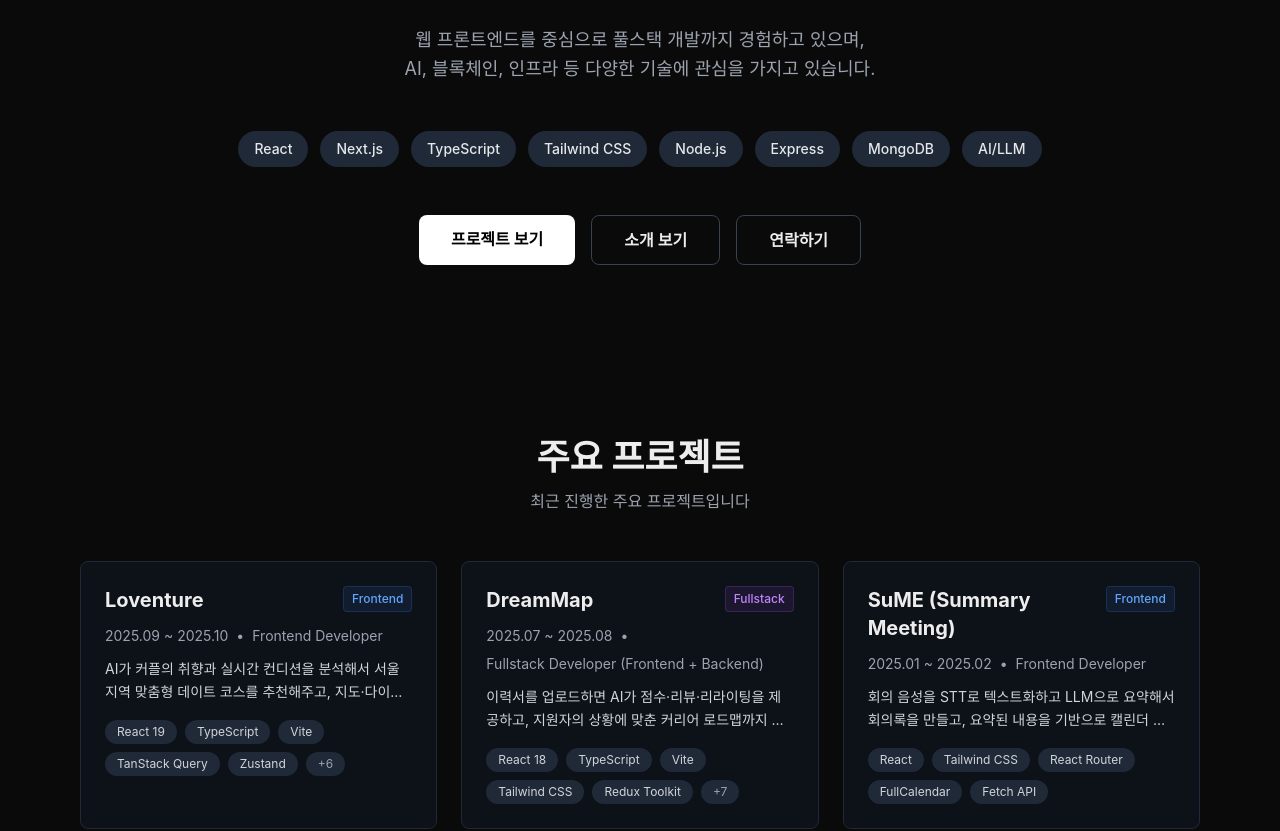
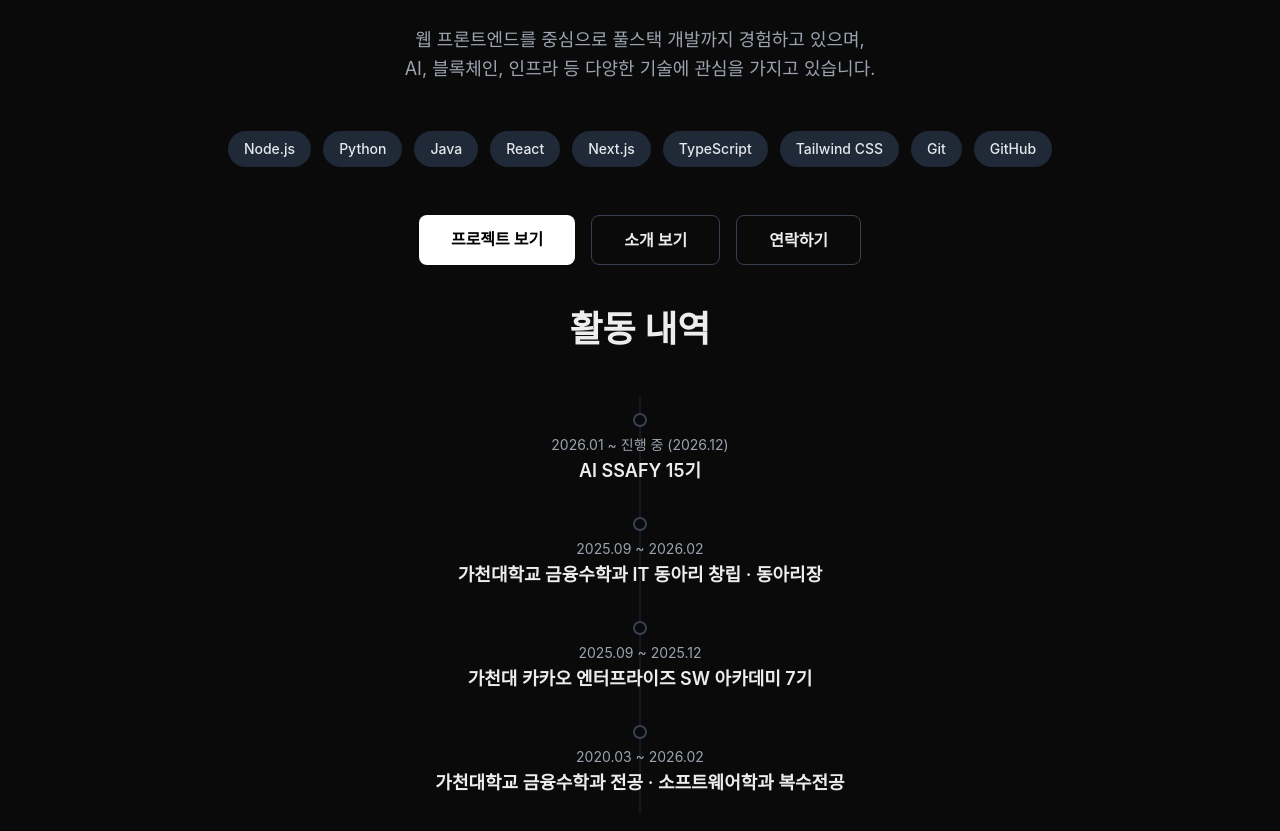
Before and after one commit to yangjihun/portfolio, a Next.js app: page / in a window 1280 px wide. Shown: the part 380-1211 px from the top of the page. Built offline with nearby package versions, Linux system fonts and the light colour scheme.

Commit message:
feat: add active & add stack

```diff
--- a/src/app/about/page.tsx
+++ b/src/app/about/page.tsx
@@ -2,6 +2,8 @@
 
 import { motion } from 'framer-motion';
 import SectionTitle from '@/components/SectionTitle';
+import { projects } from '@/data/projects';
+import { activities } from '@/data/activities';
 
 export default function AboutPage() {
   const techStacks = {
@@ -10,15 +12,15 @@ export default function AboutPage() {
       'TypeScript',
       'Tailwind CSS',
       'Zustand / Redux Toolkit',
-      'TanStack Query',
-      'Framer Motion',
-      'React Router',
+      'TanStack Query'
     ],
     backend: [
+      'PHP / Laravel',
+      'Python',
+      'Java',
       'Node.js / Express',
       'MongoDB',
-      'JWT Authentication',
-      'RESTful API',
+      'MySQL'
     ],
     tools: [
       'Git / GitHub',
@@ -29,44 +31,28 @@ export default function AboutPage() {
     ],
     interests: [
       'AI / LLM 통합',
-      '블록체인 / Web3',
-      '클라우드 인프라',
       'UX/UI 디자인',
     ],
   };
 
-  const timeline = [
-    {
-      period: '2025.09 ~ 2025.10',
-      title: 'Loventure',
-      description: 'AI 기반 데이트 코스 추천 서비스 프론트엔드 개발',
-      tech: 'React 19, TypeScript, Zustand, TanStack Query',
-    },
-    {
-      period: '2025.09 ~ 진행중',
-      title: 'COMMIT 동아리 공식 홈페이지',
-      description: 'IT 동아리 홈페이지 풀스택 개발 및 동아리장 역할',
-      tech: 'React, Node.js, TypeScript',
-    },
-    {
-      period: '2025.07 ~ 2025.08',
-      title: 'DreamMap',
-      description: 'AI 이력서 분석 및 로드맵 제안 서비스 풀스택 개발',
-      tech: 'React, Express, MongoDB, Gemini API',
-    },
-    {
-      period: '2025.06 ~ 2025.07',
-      title: 'xrpl-eyes',
-      description: 'XRPL 기반 UAW 대시보드 프론트엔드 개발',
-      tech: 'React, TypeScript, Recharts, Framer Motion',
-    },
-    {
-      period: '2025.01 ~ 2025.02',
-      title: 'SuME (Summary Meeting)',
-      description: '회의 음성 요약 및 캘린더 연동 서비스 프론트엔드 개발',
-      tech: 'React, Tailwind CSS, FullCalendar',
-    },
-  ];
+  const parseStartMonth = (period: string) => {
+    const match = period.match(/(\d{4})\.(\d{2})/);
+    if (!match) return 0;
+    const year = Number(match[1]);
+    const month = Number(match[2]);
+    return year * 12 + month;
+  };
+
+  const timeline = [...projects]
+    .sort((a, b) => parseStartMonth(b.period) - parseStartMonth(a.period))
+    .map((project) => ({
+      id: project.id,
+      period: project.period,
+      name: project.name,
+      title: project.title,
+      description: project.summary,
+      tech: project.techTags.join(', '),
+    }));
 
   return (
     <div className="container mx-auto max-w-4xl px-4 py-16">
@@ -91,12 +77,11 @@ export default function AboutPage() {
               Next.js, Tailwind CSS 등 모던 웹 기술 스택에 능숙합니다.
             </p>
             <p>
-              프론트엔드뿐만 아니라 Node.js를 활용한 백엔드 개발과 AI, 블록체인,
-              클라우드 인프라 등 다양한 기술 영역에 관심을 가지고 있으며, 꾸준히
+              프론트엔드뿐만 아니라 백엔드 개발과 AI 등 다양한 기술 영역에 관심을 가지고 있으며, 꾸준히
               학습하고 있습니다.
             </p>
             <p>
-              IT 동아리 COMMIT의 동아리장으로 활동하며 팀 프로젝트를 주도하고,
+              IT 동아리 COMMIT의 동아리장으로 활동했으며, 팀 프로젝트를 주도하고,
               다양한 협업 경험을 쌓아가고 있습니다.
             </p>
           </div>
@@ -177,7 +162,7 @@ export default function AboutPage() {
         <div className="space-y-6">
           {timeline.map((item, index) => (
             <motion.div
-              key={item.title}
+              key={item.id}
               initial={{ opacity: 0, x: -20 }}
               whileInView={{ opacity: 1, x: 0 }}
               viewport={{ once: true }}
@@ -186,8 +171,8 @@ export default function AboutPage() {
             >
               <div className="absolute -left-[9px] top-0 h-4 w-4 rounded-full border-2 border-gray-700 bg-background" />
               <div className="mb-1 text-sm text-gray-400">{item.period}</div>
-              <h4 className="mb-2 text-xl font-semibold">{item.title}</h4>
-              <p className="mb-2 text-gray-300">{item.description}</p>
+              <h4 className="mb-2 text-xl font-semibold">{item.name}</h4>
+              <p className="mb-2 text-gray-300">{item.title}</p>
               <p className="text-sm text-gray-500">{item.tech}</p>
             </motion.div>
           ))}
--- a/src/app/page.tsx
+++ b/src/app/page.tsx
@@ -5,26 +5,28 @@ import { motion } from 'framer-motion';
 import ProjectCard from '@/components/ProjectCard';
 import SectionTitle from '@/components/SectionTitle';
 import { projects } from '@/data/projects';
+import { activities } from '@/data/activities';
 
 export default function HomePage() {
   // 최신 3개 프로젝트 (featured)
   const featuredProjects = projects.slice(0, 3);
 
   const techStack = [
+    'Node.js',
+    'Python',
+    'Java',
     'React',
     'Next.js',
     'TypeScript',
     'Tailwind CSS',
-    'Node.js',
-    'Express',
-    'MongoDB',
-    'AI/LLM',
+    'Git',
+    'GitHub'
   ];
 
   return (
     <div className="container mx-auto max-w-6xl px-4 py-16">
       {/* Hero Section */}
-      <section className="mb-32 flex min-h-[70vh] flex-col items-center justify-center text-center">
+      <section className="mb-0 flex min-h-[70vh] flex-col items-center justify-center text-center">
         <motion.div
           initial={{ opacity: 0, y: 30 }}
           animate={{ opacity: 1, y: 0 }}
@@ -89,6 +91,31 @@ export default function HomePage() {
         </motion.div>
       </section>
 
+      {/* Activities Section */}
+      <section className="mb-20">
+        <SectionTitle>활동 내역</SectionTitle>
+
+        <div className="relative mx-auto max-w-3xl">
+          <div className="absolute left-1/2 top-0 h-full w-px -translate-x-1/2 bg-gray-800" />
+          <div className="space-y-0">
+            {activities.map((activity, index) => (
+              <motion.div
+                key={activity.id}
+                initial={{ opacity: 0, y: 8 }}
+                whileInView={{ opacity: 1, y: 0 }}
+                viewport={{ once: true }}
+                transition={{ delay: index * 0.05 }}
+                className="relative py-4 text-center"
+              >
+                <div className="mx-auto mb-2 h-3.5 w-3.5 rounded-full border-2 border-gray-700 bg-background" />
+                <div className="mb-0.5 text-sm text-gray-400">{activity.period}</div>
+                <h3 className="text-base font-semibold md:text-lg">{activity.title}</h3>
+              </motion.div>
+            ))}
+          </div>
+        </div>
+      </section>
+
       {/* Featured Projects Section */}
       <section className="mb-32">
         <SectionTitle subtitle="최근 진행한 주요 프로젝트입니다">
--- a/src/components/ProjectCard.tsx
+++ b/src/components/ProjectCard.tsx
@@ -40,9 +40,14 @@ export default function ProjectCard({ project, index = 0 }: ProjectCardProps) {
         className="group block h-full rounded-lg border border-gray-800 bg-gray-900/50 p-6 transition-all hover:border-gray-700 hover:bg-gray-900/80"
       >
         <div className="mb-3 flex items-start justify-between gap-2">
-          <h3 className="text-xl font-bold group-hover:text-white">
-            {project.name}
-          </h3>
+          <div className="min-w-0">
+            <h3 className="text-xl font-bold group-hover:text-white">
+              {project.name}
+            </h3>
+            <p className="mt-1 line-clamp-1 text-sm text-gray-400">
+              {project.title}
+            </p>
+          </div>
           <span
             className={`shrink-0 rounded border px-2 py-1 text-xs font-medium ${
               categoryColors[project.category]
@@ -57,10 +62,6 @@ export default function ProjectCard({ project, index = 0 }: ProjectCardProps) {
           <span>•</span>
           <span>{project.role}</span>
         </div>
-
-        <p className="mb-4 line-clamp-2 text-sm leading-relaxed text-gray-300">
-          {project.summary}
-        </p>
 
         <div className="flex flex-wrap gap-2">
           {project.techTags.slice(0, 5).map((tag) => (
--- /dev/null
+++ b/src/data/activities.ts
@@ -0,0 +1,49 @@
+export type ActivityCategory = 'education' | 'leadership' | 'program';
+
+export interface Activity {
+  id: string;
+  period: string;
+  title: string;
+  description: string;
+  category: ActivityCategory;
+  tags?: string[];
+}
+
+export const activities: Activity[] = [
+  {
+    id: 'ai-ssafy-15',
+    period: '2026.01 ~ 진행 중 (2026.12)',
+    title: 'AI SSAFY 15기',
+    description:
+      'AI 기반 문제 해결 역량을 강화하며, 서비스 개발 관점에서 모델/데이터/제품을 연결하는 학습을 진행하고 있습니다.',
+    category: 'program',
+    tags: ['AI', 'Program'],
+  },
+  {
+    id: 'commit-founder-lead',
+    period: '2025.09 ~ 2026.02',
+    title: '가천대학교 금융수학과 IT 동아리 창립 · 동아리장',
+    description:
+      '동아리 운영 체계 수립, 스터디/프로젝트 기획, 팀 협업 문화 정착을 주도했습니다.',
+    category: 'leadership',
+    tags: ['Leadership', 'Community'],
+  },
+  {
+    id: 'kakao-enterprise-academy-7',
+    period: '2025.09 ~ 2025.12',
+    title: '가천대 카카오 엔터프라이즈 SW 아카데미 7기',
+    description:
+      '프로젝트 중심 커리큘럼을 통해 협업/개발 프로세스와 실무형 구현 경험을 강화했습니다.',
+    category: 'program',
+    tags: ['Program', 'Project'],
+  },
+  {
+    id: 'gachon-double-major',
+    period: '2020.03 ~ 2026.02',
+    title: '가천대학교 금융수학과 전공 · 소프트웨어학과 복수전공',
+    description:
+      '금융 도메인 기반의 수학적 사고와 소프트웨어 개발 역량을 함께 쌓고 있습니다.',
+    category: 'education',
+    tags: ['Major', 'Double Major'],
+  },
+];
--- a/src/data/projects.ts
+++ b/src/data/projects.ts
@@ -8,6 +8,7 @@ export interface ProjectLink {
 export interface Project {
   id: string;            // slug / route key
   name: string;
+  title: string;
   period: string;        // e.g. "2025.07 ~ 2025.08"
   role: string;          // e.g. "Frontend Developer", "Fullstack Developer"
   summary: string;       // 1~2 sentence summary in Korean
@@ -20,8 +21,109 @@ export interface Project {
 
 export const projects: Project[] = [
   {
+    id: 'studyroom-reservation',
+    name: 'RE:MIT',
+    title: '금융수학과 스터디룸 예약 시스템',
+    period: '2025.10 ~ 2025.12',
+    role: 'Fullstack Developer (QA)',
+    category: 'fullstack',
+    summary:
+      '내부망 환경에서 학과생 전용 스터디룸 예약과 열쇠함 접근을 관리하기 위해 구현한 웹 기반 예약 시스템입니다.',
+    techTags: [
+      'PHP',
+      'Laravel',
+      'MySQL',
+      'Google SMTP'
+    ],
+    highlights: [
+      '학과생 이메일 기반 회원가입 및 로그인 기능을 제공했습니다.',
+      '스터디룸 예약 생성 및 조회 기능을 구현했습니다.',
+      '예약자에게 열쇠함 접근 정보를 제공하는 흐름을 구성했습니다.',
+      'GC Free WiFi 내부망 환경에서만 접속 가능하도록 접근을 제한했습니다.'
+    ],
+    responsibilities: [
+      '팀 프로젝트에서 QA 및 예외 처리 전반을 담당했습니다.',
+      '예약 중복, 인증되지 않은 접근, 비정상 요청에 대한 처리 로직을 점검하고 보완했습니다.',
+      '운영 환경을 가정한 테스트 시나리오를 기반으로 서비스 안정화 작업을 수행했습니다.'
+    ],
+    links: [
+      { label: 'Service', href: '#' }
+    ]
+  },
+  {
+    id: 'timetable-recommender',
+    name: 'G-Pyeong',
+    title: 'AI 기반 시간표 추천 서비스',
+    period: '2025.12 ~ 2026.01',
+    role: 'Frontend Developer',
+    category: 'frontend',
+    summary:
+      '사용자 선호 조건을 기준으로 룰 기반 추천 로직을 적용해 시간표 후보를 점수화하고 추천하는 토이 프로젝트입니다.',
+    techTags: [
+      'React',
+      'TypeScript',
+      'Vite',
+      'Tailwind CSS',
+      'React Router',
+      'Axios'
+    ],
+    highlights: [
+      '공강, 연강, 특정 요일 선호 등 사용자 조건을 입력받았습니다.',
+      '조건별 가중치를 적용해 시간표 후보를 점수화했습니다.',
+      '점수가 높은 시간표 순으로 추천 결과를 제공했습니다.'
+    ],
+    responsibilities: [
+      '프론트엔드 전반을 구현했습니다.',
+      '사용자 입력부터 추천 결과 출력까지의 화면 흐름을 구성했습니다.',
+      '추천 결과를 직관적으로 확인할 수 있도록 UI를 설계했습니다.'
+    ],
+    links: [
+      { label: 'Demo', href: '#' }
+    ]
+  },
+  {
+    id: 'vitamin-7-admin',
+    name: 'Vitamin-7',
+    title: 'AI Chatbot 운영 관리자 페이지',
+    period: '2025.10 ~ 2025.12',
+    role: 'Frontend Developer',
+    category: 'frontend',
+    summary:
+      '관리자가 문서 및 URL 데이터를 업로드·분류하고, 수집·학습 상태를 모니터링하며 챗봇 응답을 검증할 수 있도록 구현한 B2B 챗봇 운영 관리자 페이지입니다.',
+    techTags: [
+      'Next.js',
+      'React',
+      'TypeScript',
+      'Zustand',
+      'TanStack Query',
+      'Axios',
+      'Tailwind CSS',
+      'Radix UI',
+      'Sentry',
+      'Vercel'
+    ],
+    highlights: [
+      '문서 파일 업로드 및 URL 등록 기능을 제공했습니다.',
+      '카테고리 기반 데이터 분류와 데이터 목록/상세 조회 기능을 구현했습니다.',
+      '데이터 수집·처리 상태를 확인할 수 있는 관리자 UI를 구성했습니다.',
+      '쿠키 기반 인증 환경에서 CSRF 대응과 에러 모니터링을 적용했습니다.'
+    ],
+    responsibilities: [
+      '관리자 페이지 화면 설계와 데이터 관리 핵심 기능을 구현했습니다.',
+      'DataTable 기반 목록, 상세 모달, 업로드/등록 플로우 UI를 구현했습니다.',
+      '서버 상태는 TanStack Query, UI 및 권한 상태는 Zustand로 분리해 상태를 관리했습니다.',
+      'Axios 인스턴스를 구성하고 인증 쿠키 전송을 전제로 한 API 통신 레이어를 정리했습니다.',
+      'CSRF 토큰 전달 방식 불일치로 발생한 403 이슈를 원인 단위로 분리하고 해결 방향을 조율했습니다.',
+      'Sentry를 도입해 운영 환경에서의 런타임 에러 추적 기반을 마련했습니다.'
+    ],
+    links: [
+      { label: 'Service', href: '#' }
+    ]
+  },
+  {
     id: 'loventure',
     name: 'Loventure',
+    title: 'AI 기반 데이트 코스 추천 서비스',
     period: '2025.09 ~ 2025.10',
     role: 'Frontend Developer',
     category: 'frontend',
@@ -56,10 +158,44 @@ export const projects: Project[] = [
     ]
   },
   {
+    id: 'commit-club',
+    name: 'COMMIT',
+    title: '금융수학과 IT 동아리 COMMIT 공식 홈페이지',
+    period: '2025.08 ~ 진행중',
+    role: 'Fullstack Developer',
+    category: 'fullstack',
+    summary:
+      'IT 동아리 COMMIT의 소개, 스터디 진행 상황, 프로젝트 포트폴리오를 한 곳에서 관리하는 공식 홈페이지를 직접 기획하고 풀스택으로 구현한 프로젝트입니다.',
+    techTags: [
+      'React 19',
+      'TypeScript',
+      'Vite',
+      'Tailwind CSS',
+      'React Router',
+      'Node.js',
+      'ESLint'
+    ],
+    highlights: [
+      '동아리 소개, 운영 방향, 활동 현황을 외부/신입이 쉽게 이해할 수 있도록 구조화했습니다.',
+      '스터디 주차별 자료와 프로젝트 정보를 정리해서 한눈에 볼 수 있는 페이지를 제공합니다.',
+      'Node.js 기반 API로 동아리 관련 데이터를 관리할 수 있는 풀스택 구조를 설계했습니다.'
+    ],
+    responsibilities: [
+      '동아리장으로서 사이트 정보 구조와 콘텐츠를 기획하고, React + Vite + TypeScript + Tailwind 기반 프론트엔드를 구축했습니다.',
+      'Node.js로 간단한 백엔드 API를 구현해 동아리 소개/스터디/프로젝트 데이터를 프론트와 연동했습니다.',
+      'ESLint 및 npm 스크립트(dev/build/preview/lint) 구성을 통해 개발 및 코드 품질 관리 플로우를 정리했습니다.'
+    ],
+    links: [
+      { label: 'GitHub', href: '#' },
+      { label: 'Demo', href: '#' }
+    ]
+  },
+  {
     id: 'dreammap',
     name: 'DreamMap',
+    title: '이력서 분석 및 로드맵 제안 서비스',
     period: '2025.07 ~ 2025.08',
-    role: 'Fullstack Developer (Frontend + Backend)',
+    role: 'Fullstack Developer',
     category: 'fullstack',
     summary:
       '이력서를 업로드하면 AI가 점수·리뷰·리라이팅을 제공하고, 지원자의 상황에 맞춘 커리어 로드맵까지 제안하는 이력서 분석 웹 서비스입니다.',
@@ -94,38 +230,9 @@ export const projects: Project[] = [
     ]
   },
   {
-    id: 'sume',
-    name: 'SuME (Summary Meeting)',
-    period: '2025.01 ~ 2025.02',
-    role: 'Frontend Developer',
-    category: 'frontend',
-    summary:
-      '회의 음성을 STT로 텍스트화하고 LLM으로 요약해서 회의록을 만들고, 요약된 내용을 기반으로 캘린더 일정까지 자동 등록하는 회의 생산성 웹앱입니다.',
-    techTags: [
-      'React',
-      'Tailwind CSS',
-      'React Router',
-      'FullCalendar',
-      'Fetch API'
-    ],
-    highlights: [
-      '회의 음성을 업로드하면 STT 결과 텍스트와 LLM 요약 내용을 한 화면에서 확인할 수 있습니다.',
-      '요약된 내용에서 회의 제목·설명·시작/종료 시간을 추출해 캘린더 일정으로 자동 반영합니다.',
-      '로그인/회원가입을 통해 사용자별 회의와 일정을 분리 관리합니다.'
-    ],
-    responsibilities: [
-      '메인 페이지에서 녹음/업로드 영역, 요약 결과 영역, 타이머, 녹음 리스트 등을 포함한 전체 레이아웃을 설계하고 구현했습니다.',
-      'FullCalendar 기반 캘린더 및 일정 요약 화면, 로그인/회원가입 페이지, 인증이 필요한 라우트를 보호하는 ProtectedRoute를 구현했습니다.',
-      'API.js로 백엔드와의 통신 로직을 분리하고, Fetch 기반으로 STT·요약·일정 API를 연동했습니다.'
-    ],
-    links: [
-      { label: 'Demo', href: 'https://www.sume-ai.kro.kr' },
-      { label: 'GitHub', href: '#' }
-    ]
-  },
-  {
     id: 'xrpl-eyes',
-    name: 'xrpl-eyes',
+    name: 'XRPL EYES',
+    title: 'XRPL 기반 서비스들의 UAW 대시보드',
     period: '2025.06 ~ 2025.07',
     role: 'Frontend Developer',
     category: 'frontend',
@@ -159,35 +266,34 @@ export const projects: Project[] = [
     ]
   },
   {
-    id: 'commit-club',
-    name: 'COMMIT 동아리 공식 홈페이지',
-    period: '2025.09 ~ (진행 중)',
-    role: 'Fullstack Developer & 동아리장',
-    category: 'fullstack',
+    id: 'sume',
+    name: 'SuME',
+    title: '회의 음성 요약 및 캘린더 연동 서비스',
+    period: '2025.01 ~ 2025.02',
+    role: 'Frontend Developer',
+    category: 'frontend',
     summary:
-      'IT 동아리 COMMIT의 소개, 스터디 진행 상황, 프로젝트 포트폴리오를 한 곳에서 관리하는 공식 홈페이지를 직접 기획하고 풀스택으로 구현한 프로젝트입니다.',
+      '회의 음성을 STT로 텍스트화하고 LLM으로 요약해서 회의록을 만들고, 요약된 내용을 기반으로 캘린더 일정까지 자동 등록하는 회의 생산성 웹앱입니다.',
     techTags: [
-      'React 19',
-      'TypeScript',
-      'Vite',
+      'React',
       'Tailwind CSS',
       'React Router',
-      'Node.js',
-      'ESLint'
+      'FullCalendar',
+      'Fetch API'
     ],
     highlights: [
-      '동아리 소개, 운영 방향, 활동 현황을 외부/신입이 쉽게 이해할 수 있도록 구조화했습니다.',
-      '스터디 주차별 자료와 프로젝트 정보를 정리해서 한눈에 볼 수 있는 페이지를 제공합니다.',
-      'Node.js 기반 API로 동아리 관련 데이터를 관리할 수 있는 풀스택 구조를 설계했습니다.'
+      '회의 음성을 업로드하면 STT 결과 텍스트와 LLM 요약 내용을 한 화면에서 확인할 수 있습니다.',
+      '요약된 내용에서 회의 제목·설명·시작/종료 시간을 추출해 캘린더 일정으로 자동 반영합니다.',
+      '로그인/회원가입을 통해 사용자별 회의와 일정을 분리 관리합니다.'
     ],
     responsibilities: [
-      '동아리장으로서 사이트 정보 구조와 콘텐츠를 기획하고, React + Vite + TypeScript + Tailwind 기반 프론트엔드를 구축했습니다.',
-      'Node.js로 간단한 백엔드 API를 구현해 동아리 소개/스터디/프로젝트 데이터를 프론트와 연동했습니다.',
-      'ESLint 및 npm 스크립트(dev/build/preview/lint) 구성을 통해 개발 및 코드 품질 관리 플로우를 정리했습니다.'
+      '메인 페이지에서 녹음/업로드 영역, 요약 결과 영역, 타이머, 녹음 리스트 등을 포함한 전체 레이아웃을 설계하고 구현했습니다.',
+      'FullCalendar 기반 캘린더 및 일정 요약 화면, 로그인/회원가입 페이지, 인증이 필요한 라우트를 보호하는 ProtectedRoute를 구현했습니다.',
+      'API.js로 백엔드와의 통신 로직을 분리하고, Fetch 기반으로 STT·요약·일정 API를 연동했습니다.'
     ],
     links: [
-      { label: 'GitHub', href: '#' },
-      { label: 'Demo', href: '#' }
+      { label: 'Demo', href: 'https://www.sume-ai.kro.kr' },
+      { label: 'GitHub', href: '#' }
     ]
   }
 ];
```
